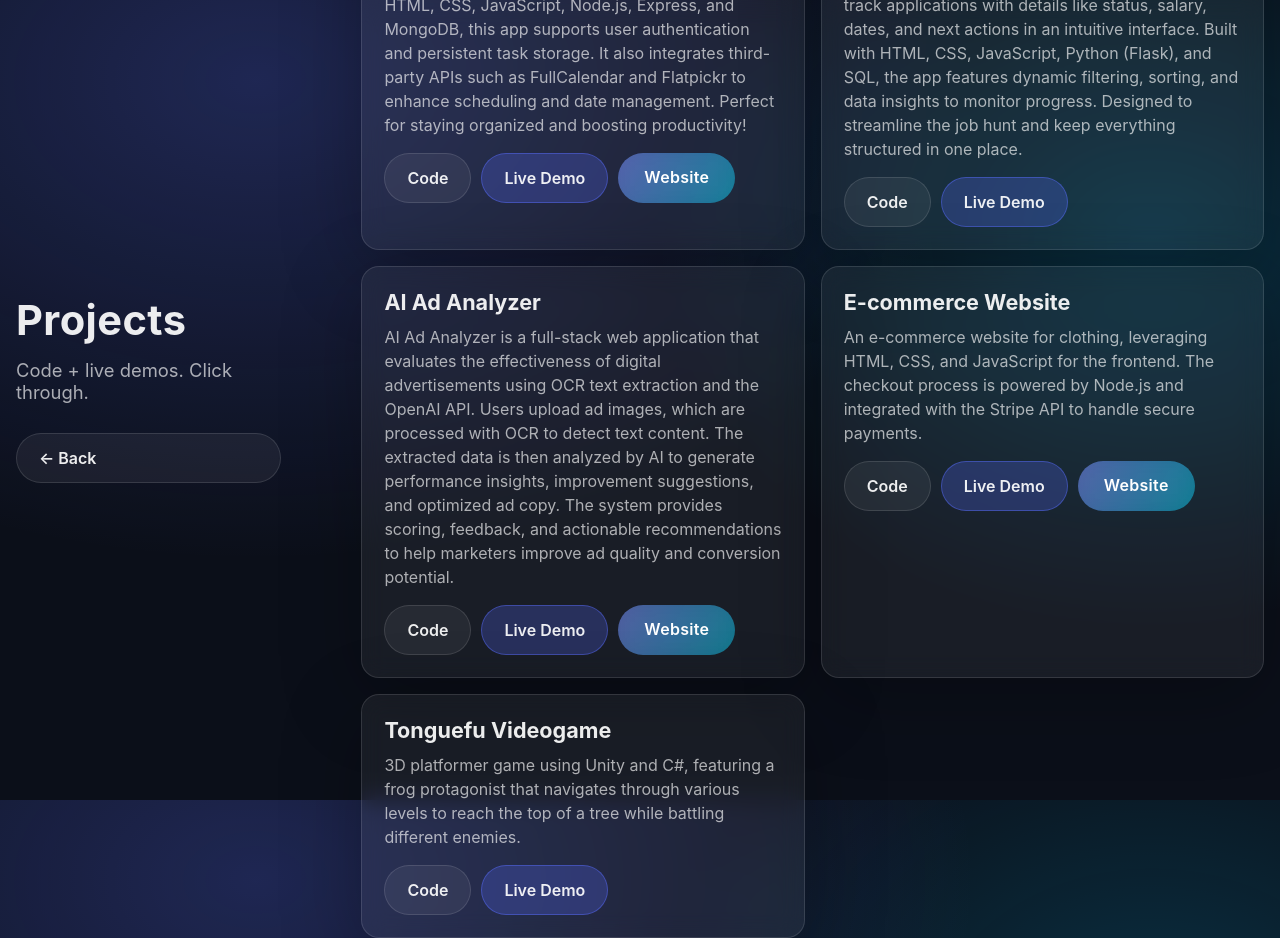
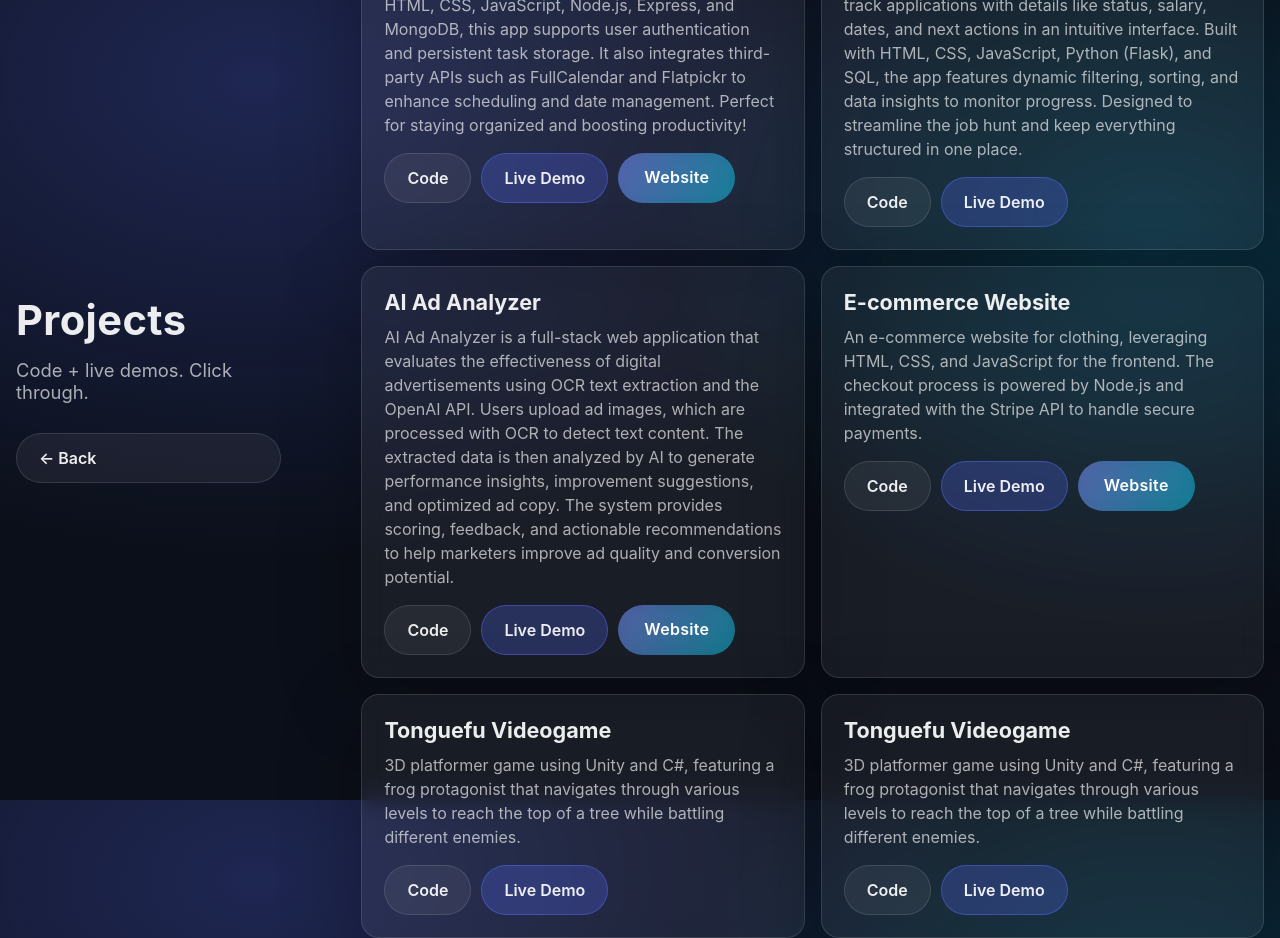
Before and after one commit to miguel23es/Portfolio-Website, a React (Vite) app in the folder portfolio/: page /projects in a window 1280 px wide. Built offline with nearby package versions, Linux system fonts and the light colour scheme.

Commit message:
Update Projects.jsx

```diff
--- a/portfolio/src/pages/Projects.jsx
+++ b/portfolio/src/pages/Projects.jsx
@@ -62,6 +62,12 @@ export default function Projects() {
       codeUrl: "https://github.com/miguel23es/Tonguefu",
       demoUrl: "https://YOUR_LIVE_DEMO_5",
     },
+    {
+      title: "Tonguefu Videogame",
+      description: "3D platformer game using Unity and C#, featuring a frog protagonist that navigates through various levels to reach the top of a tree while battling different enemies.",
+      codeUrl: "https://github.com/miguel23es/Tonguefu",
+      demoUrl: "https://YOUR_LIVE_DEMO_5",
+    }
   ];
 
   return (
```
